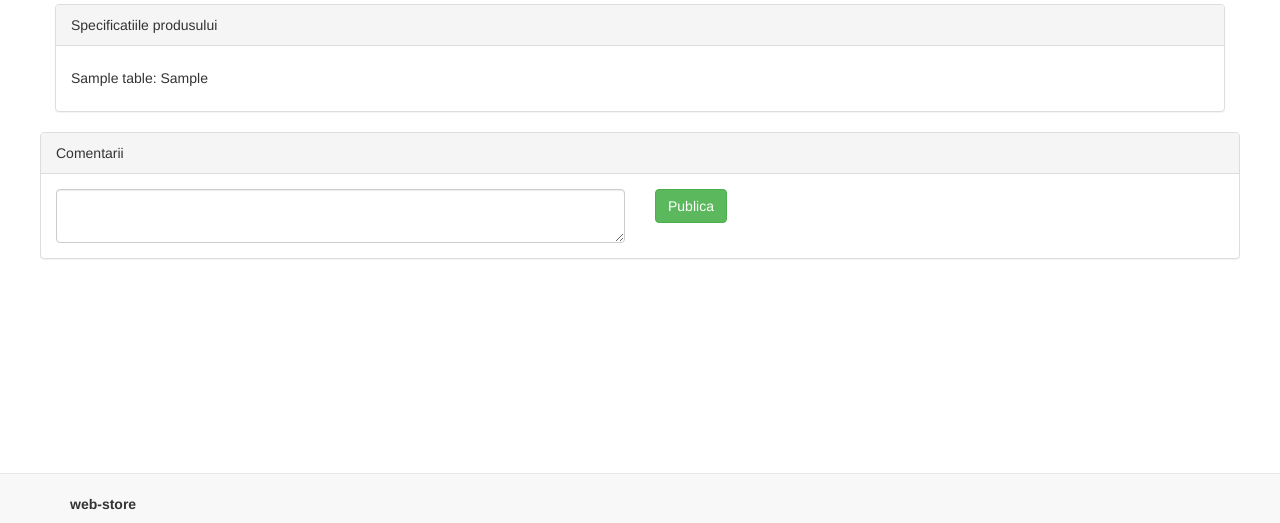
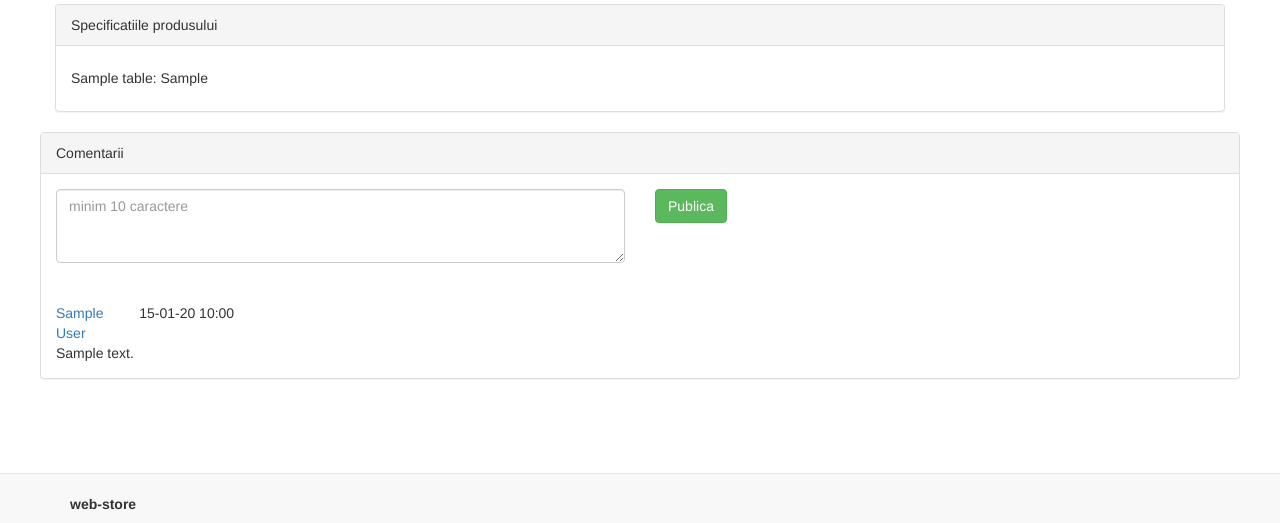
Before and after one commit to cristid9/web-store, a Flask app: page /product_page/1 in a window 1280 px wide. Shown: the part 317-840 px from the top of the page. Run offline with Flask 3, Linux system fonts and the light colour scheme; tables that the repository leaves empty hold one stand-in row (values such as "Sample post"); parts of the project's set-up code (start-up, migrations or seed data) failed here and were passed over; some libraries are stand-ins or nearby versions.

Commit message:
Finish comment system

```diff
--- a/src/app/product.py
+++ b/src/app/product.py
@@ -66,11 +66,15 @@ class ProductComment(db.Model):
     __tablename__ = 'product_comments_table'
     id = db.Column(db.Integer, primary_key=True)
     comment = db.Column(db.String, nullable=False)
+    date = db.Column(db.DateTime, nullable=False)
     userId = db.Column(db.Integer, db.ForeignKey('user_table.id'))
     productId = db.Column(db.Integer, db.ForeignKey('product_table.id'))
+    user = db.relationship('User')
+
     def __init__(self, comment, userId):
         self.comment = comment
         self.userId = userId
+        self.date = datetime.utcnow()
 
     def __repr__(self):
         return "<ProductComment(%r)>" % self.comment
--- a/src/app/templates/product_page.html
+++ b/src/app/templates/product_page.html
@@ -135,8 +135,9 @@
 							<div class="col-xs-6">
 								<textarea class="form-control"
 										  placeholder="minim 10 caractere"
-										  id="comment_content">
-								</textarea>
+										  id="comment_content"
+										  rows="3"
+										  cols="30"></textarea>
 							</div>
 							<div class="col-xs-2">
 								<button type="button"
@@ -148,6 +149,34 @@
 						</div>
 					</div>
 					<div id="comments_container">
+						<br>
+						<div class="row">
+							<div class="col-xs-6">
+								{% for comment in comments|reverse() %}
+									<br>
+									<div class="row">
+										<div class="col-xs-10">
+											<div class="row">
+												<div class="col-xs-2">
+													<a href="{{ url_for('user_page',
+															user_name=comment.user.username) }}">
+														{{ comment.user.name|truncate(10) }}
+													</a>
+												</div>
+												<div class="col-xs-6">
+													{{ comment.date.strftime("%d-%m-%y %H:%M") }}
+												</div>
+											</div>
+											<div class="row">
+												<div class="col-xs-8">
+													{{ comment.comment}}
+												</div>
+											</div>
+										</div>
+									</div>
+								{% endfor %}
+							</div>
+						</div>
 					</div>
 				</div>
 			</div>
@@ -205,7 +234,7 @@
 		<script type="text/javascript">
 			var userData = {
 				name: "{{ g.user.username }}",
-				productId: "{{ product.id }}"
+				productId: "{{ product.id }}",
 			};
 		</script>
 		<script type="text/javascript" src="{{ url_for('static', filename='js/comment.js') }}">
--- a/src/app/views.py
+++ b/src/app/views.py
@@ -124,11 +124,13 @@ def user_page(user_name):
 @app.route('/product_page/<int:productId>')
 def productPage(productId=1):
     product = Product.query.get(productId)
+    query = ProductComment.query.filter_by(productId=productId)
+    comments = query.all()
     if product is None:
         return render_template("product_does_not_exists.html")
     return render_template("product_page.html",
-                           product=product
-    )
+                           product=product,
+                           comments=comments)
 
 
 @app.route('/validate/<pendingUserId>')
@@ -242,13 +244,13 @@ def addNewProduct():
             newCategory = Categories(newProduct.category)
             db.session.add(newCategory)
             db.session.commit()
-
-        # The product category may exist, but is unavailable, because there
-        # are no products available left in it. We should make it available.
-        if not category.available:
-            category.available = True
-            db.session.add(category)
-            db.session.commit()
+        else:
+            # The product category may exist, but is unavailable, because there
+            # are no products available left in it. We should make it available.
+            if not category.available:
+                category.available = True
+                db.session.add(category)
+                db.session.commit()
 
         return redirect(url_for('productAddedSuccessfully', name=newProduct.name))
 
```
Also changed, not shown: src/app/static/js/comment.js (+1 -7 lines).
